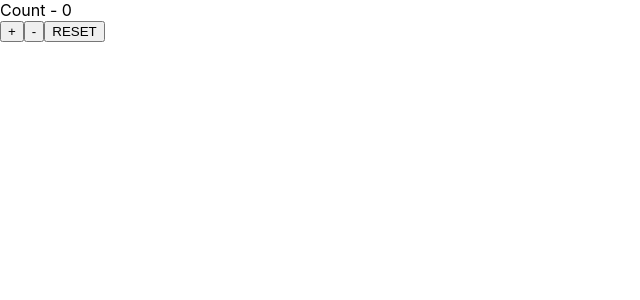
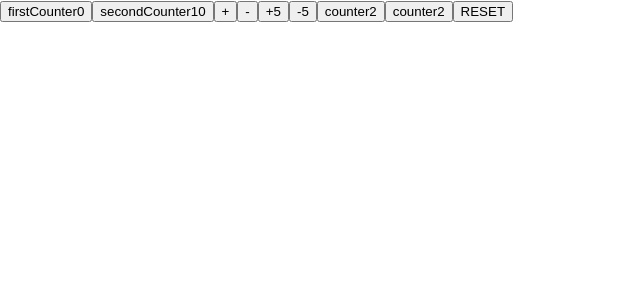
Before and after one commit to Monishasaravanan17/react-hooks, a React (Create React App) app: page / in a window 1280 px wide. Shown: the top 300 px of the page, without its empty margins (0-640 px from the left). Built offline with nearby package versions, Linux system fonts and the light colour scheme.

Commit message:
commit ReduceCountercplx

```diff
--- a/src/App.js
+++ b/src/App.js
@@ -13,8 +13,8 @@
 // import React from 'react';
 // import HooksContextA from './component/HooksContextA';
 import './App.css';
-import ReduceCounter from './component/ReduceCounter';
-
+// import ReduceCounter from './component/ReduceCounter';
+import ReduceCountercplx from './component/ReduceCountercplx';
 // export const UserContext = React.createContext()
 // export const ChannelContext = React.createContext()
 
@@ -38,7 +38,8 @@ function App() {
           {/* <HooksContextA /> */}
         {/* </ChannelContext.Provider> */}
       {/* </UserContext.Provider> */}
-      <ReduceCounter/>
+      {/* <ReduceCounter/> */}
+      <ReduceCountercplx/>
 
     </div>
   );
--- a/src/component/ReduceCounter.js
+++ b/src/component/ReduceCounter.js
@@ -1,3 +1,4 @@
+// simple state by using UseReducer
 import React,{useReducer} from "react";
 const initialState=0
 const reducer = (state,action) => {
@@ -16,7 +17,7 @@ function ReduceCounter() {
    const[count,dispatch] =  useReducer(reducer,initialState)
     return(
         <div>
-            <div>Count - {count}</div>
+            <button>{count}</button>
             <button onClick={() => dispatch('increment')}>+</button>
             <button onClick={() => dispatch('decrement')}>-</button>
             <button onClick={() => dispatch('reset')}>RESET</button>
--- /dev/null
+++ b/src/component/ReduceCountercplx.js
@@ -0,0 +1,39 @@
+// complex state by using UseReducer
+import React, { useReducer } from "react";
+const initialState = {
+    firstCounter : 0,
+    secondCounter : 10
+}
+const reducer = (state, action) => {
+    switch (action.type) {
+        case 'increment':
+            return { ...state,firstCounter:state.firstCounter + action.value }
+        case 'decrement':
+            return { ...state,firstCounter: state.firstCounter - action.value}
+            case 'increment2':
+                return { ...state,secondCounter:state.secondCounter + action.value }
+            case 'decrement2':
+                return {...state, secondCounter: state.secondCounter - action.value}
+        case 'reset':
+            return initialState
+        default:
+            return state
+    }
+}
+function ReduceCountercplx() {
+    const[count,dispatch] =  useReducer(reducer,initialState)
+    return (
+        <div>
+            <button>firstCounter{count.firstCounter}</button>
+            <button>secondCounter{count.secondCounter}</button>
+            <button onClick={() => dispatch({type:'increment', value:1})}>+</button>
+            <button onClick={() => dispatch({type:'decrement' , value:1})}>-</button>
+            <button onClick={() => dispatch({type:'increment', value:5})}>+5</button>
+            <button onClick={() => dispatch({type:'decrement' , value:5})}>-5</button>
+            <button onClick={() => dispatch({type:'increment2', value:1})}>counter2</button>
+            <button onClick={() => dispatch({type:'decrement2' , value:1})}>counter2</button>
+            <button onClick={() => dispatch({type:'reset'})}>RESET</button>
+        </div >
+    )
+}
+export default ReduceCountercplx;
```
